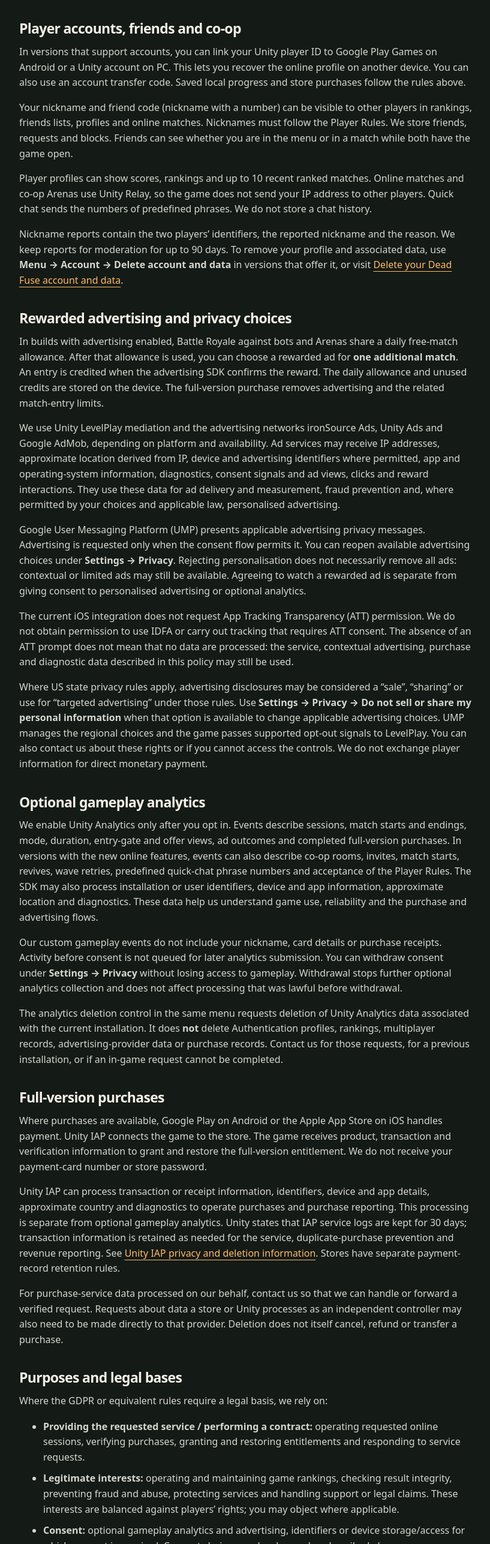
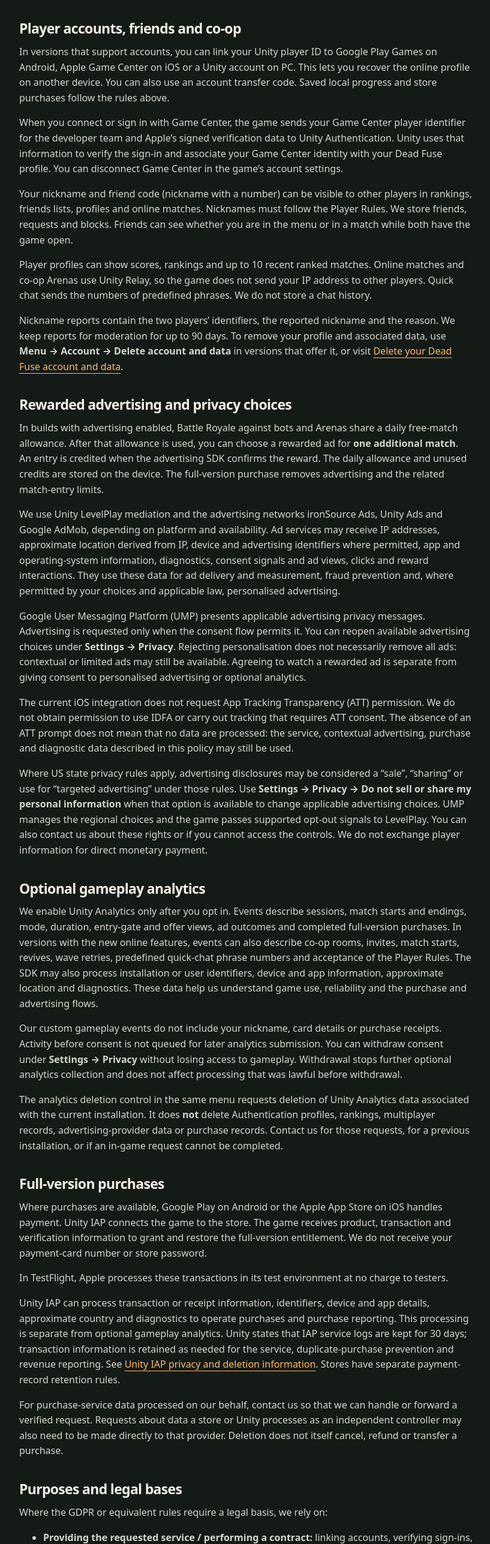
Before and after one commit to jdziadek/jdziadek.github.io, a plain HTML site: page privacy-policy.html in a window 1280 px wide. Shown: the part 1582-4156 px from the top of the page at 60% size, without its empty margins (230-1047 px from the left). Drawn offline with Linux system fonts and the light colour scheme.

Commit message:
Uzupełnij politykę Dead Fuse o Game Center i zakupy TestFlight

```diff
--- a/privacy-policy.html
+++ b/privacy-policy.html
@@ -30,7 +30,8 @@
 <p>For multiplayer, Unity services, including Authentication, Multiplayer Sessions/Lobby and Relay, process connection and session information. This can include IP addresses, service identifiers, nickname, lobby name, game version and platform, player count, game settings, connection status and gameplay messages. Other players can see lobby information, nicknames and gameplay needed to participate. Network and diagnostic information is used to connect players and operate and protect these services.</p>
 
 <h2 id="accounts">Player accounts, friends and co-op</h2>
-<p>In versions that support accounts, you can link your Unity player ID to Google Play Games on Android or a Unity account on PC. This lets you recover the online profile on another device. You can also use an account transfer code. Saved local progress and store purchases follow the rules above.</p>
+<p>In versions that support accounts, you can link your Unity player ID to Google Play Games on Android, Apple Game Center on iOS or a Unity account on PC. This lets you recover the online profile on another device. You can also use an account transfer code. Saved local progress and store purchases follow the rules above.</p>
+<p>When you connect or sign in with Game Center, the game sends your Game Center player identifier for the developer team and Apple’s signed verification data to Unity Authentication. Unity uses that information to verify the sign-in and associate your Game Center identity with your Dead Fuse profile. You can disconnect Game Center in the game’s account settings.</p>
 <p>Your nickname and friend code (nickname with a number) can be visible to other players in rankings, friends lists, profiles and online matches. Nicknames must follow the Player Rules. We store friends, requests and blocks. Friends can see whether you are in the menu or in a match while both have the game open.</p>
 <p>Player profiles can show scores, rankings and up to 10 recent ranked matches. Online matches and co-op Arenas use Unity Relay, so the game does not send your IP address to other players. Quick chat sends the numbers of predefined phrases. We do not store a chat history.</p>
 <p>Nickname reports contain the two players’ identifiers, the reported nickname and the reason. We keep reports for moderation for up to 90 days. To remove your profile and associated data, use <strong>Menu → Account → Delete account and data</strong> in versions that offer it, or visit <a href="/account-deletion.html">Delete your Dead Fuse account and data</a>.</p>
@@ -49,13 +50,14 @@
 
 <h2 id="purchases">Full-version purchases</h2>
 <p>Where purchases are available, Google Play on Android or the Apple App Store on iOS handles payment. Unity IAP connects the game to the store. The game receives product, transaction and verification information to grant and restore the full-version entitlement. We do not receive your payment-card number or store password.</p>
+<p>In TestFlight, Apple processes these transactions in its test environment at no charge to testers.</p>
 <p>Unity IAP can process transaction or receipt information, identifiers, device and app details, approximate country and diagnostics to operate purchases and purchase reporting. This processing is separate from optional gameplay analytics. Unity states that IAP service logs are kept for 30 days; transaction information is retained as needed for the service, duplicate-purchase prevention and revenue reporting. See <a href="https://docs.unity.com/en-us/iap/privacy-and-consent/overview">Unity IAP privacy and deletion information</a>. Stores have separate payment-record retention rules.</p>
 <p>For purchase-service data processed on our behalf, contact us so that we can handle or forward a verified request. Requests about data a store or Unity processes as an independent controller may also need to be made directly to that provider. Deletion does not itself cancel, refund or transfer a purchase.</p>
 
 <h2 id="purposes">Purposes and legal bases</h2>
 <p>Where the GDPR or equivalent rules require a legal basis, we rely on:</p>
 <ul>
-<li><strong>Providing the requested service / performing a contract:</strong> operating requested online sessions, verifying purchases, granting and restoring entitlements and responding to service requests.</li>
+<li><strong>Providing the requested service / performing a contract:</strong> linking accounts, verifying sign-ins, operating requested online sessions, verifying purchases, granting and restoring entitlements and responding to service requests.</li>
 <li><strong>Legitimate interests:</strong> operating and maintaining game rankings, checking result integrity, preventing fraud and abuse, protecting services and handling support or legal claims. These interests are balanced against players’ rights; you may object where applicable.</li>
 <li><strong>Consent:</strong> optional gameplay analytics and advertising, identifiers or device storage/access for which consent is required. Consent choices can be changed as described above.</li>
 <li><strong>Legal obligations:</strong> retaining or disclosing information when required by applicable law, including responding to valid legal requests and privacy-rights requests.</li>
@@ -63,7 +65,7 @@
 <p>If you contact us, we receive your email address and the information you choose to send. We use it to respond, solve the issue and verify relevant requests. Please do not send passwords, card numbers or unnecessary sensitive information. Essential online and purchase processing is separate from the optional analytics setting; without the necessary information those particular features may not work.</p>
 
 <h2 id="providers">Recipients and international processing</h2>
-<p>Information is shared with providers to the extent needed for the features above: Unity and its affiliates (Authentication and Unity Player Accounts, Player Names, Friends, Cloud Save, Cloud Code, Leaderboards, multiplayer connectivity and Relay, Analytics, IAP, LevelPlay, ironSource Ads and Unity Ads); Google and its affiliates (AdMob, UMP, Google Play and Google Play Games when you link your Google Play Games account); Apple and its affiliates (App Store purchases); and GitHub for this website. Other players receive the public ranking, profile, friend and multiplayer information described above. We may disclose relevant information to authorities where legally required and to advisers or providers assisting with a verified request or legal claim.</p>
+<p>Information is shared with providers to the extent needed for the features above: Unity and its affiliates (Authentication and Unity Player Accounts, Player Names, Friends, Cloud Save, Cloud Code, Leaderboards, multiplayer connectivity and Relay, Analytics, IAP, LevelPlay, ironSource Ads and Unity Ads); Google and its affiliates (AdMob, UMP, Google Play and Google Play Games when you link your Google Play Games account); Apple and its affiliates (App Store purchases and Game Center when you use it to connect or sign in); and GitHub for this website. Other players receive the public ranking, profile, friend and multiplayer information described above. We may disclose relevant information to authorities where legally required and to advisers or providers assisting with a verified request or legal claim.</p>
 <p>Providers act as processors/service providers or independent controllers depending on the activity. Their policies explain their own processing and recipients. Processing can take place outside your country, including outside the EEA or UK. Where required, transfers must use an applicable safeguard, such as an adequacy decision or contractual safeguards. You can contact us about transfers of data for which we are responsible.</p>
 <ul>
 <li><a href="https://unity.com/legal/game-player-and-app-user-privacy-policy">Unity Game Player and App User Privacy Policy</a> and <a href="https://unity.com/legal/privacy-policy">Unity Privacy Policy</a></li>
```
Also changed, not shown: account-deletion.html (+2 -2 lines).
